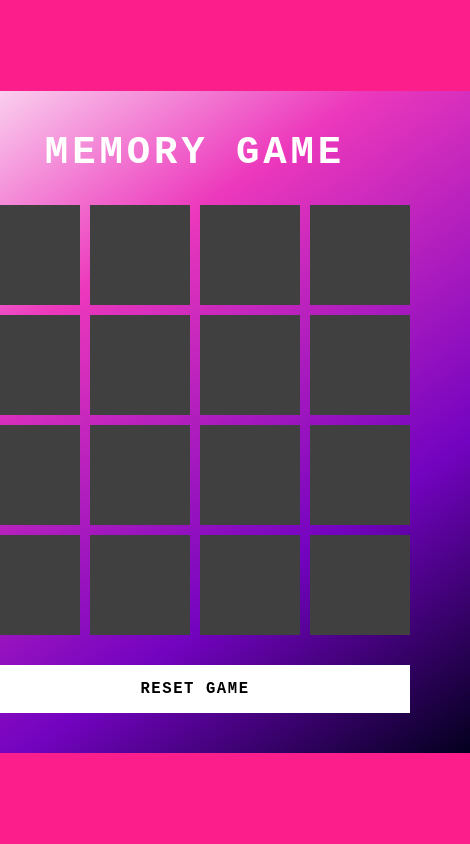
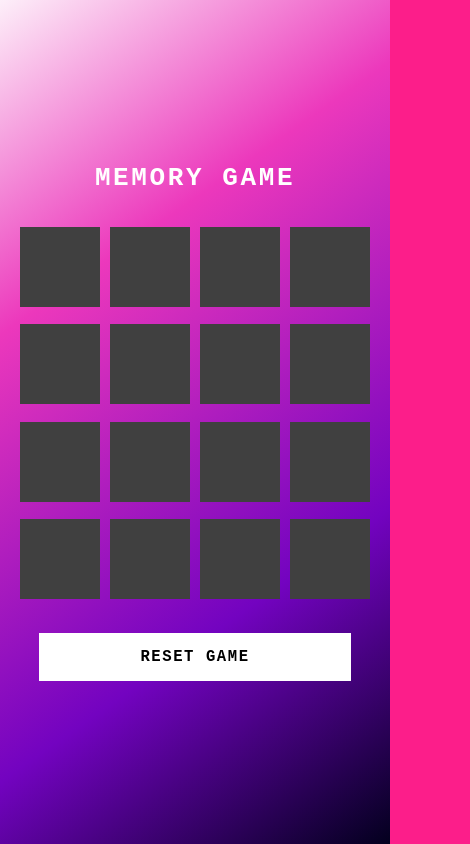
Before and after one commit to jobinferreira/memory-game-dio, a plain HTML site: page index.html in a window 390 px wide. Shown: the whole page, 470 px wide, since content can reach past the window. Drawn offline with Linux system fonts and the light colour scheme.

Commit message:
feat: media query

```diff
--- a/src/styles/main.css
+++ b/src/styles/main.css
@@ -92,3 +92,40 @@ h2 {
 .boxMatch::after {
     transform: rotateY(180deg);
 }
+
+@media (max-width: 500px) {
+
+    .container {
+        width: 100%;
+        height: 100%;
+        position: absolute;
+        padding: 40px 0;
+    }
+
+    .game {
+        width: 380px;
+        height: 380px;
+        display: flex;
+        align-items: center;
+        justify-content: center;
+        flex-wrap: wrap;
+        gap: 10px;
+        transform-style: preserve-3d;
+        perspective: 400px;
+    }
+
+    .item {
+        position: relative;
+        width: 80px;
+        height: 80px;
+    }
+
+    h2 {
+        font-size: 2em;
+    }
+
+    .reset {
+        padding: 15px 20px;
+        width: 80%;
+    }
+}
```
